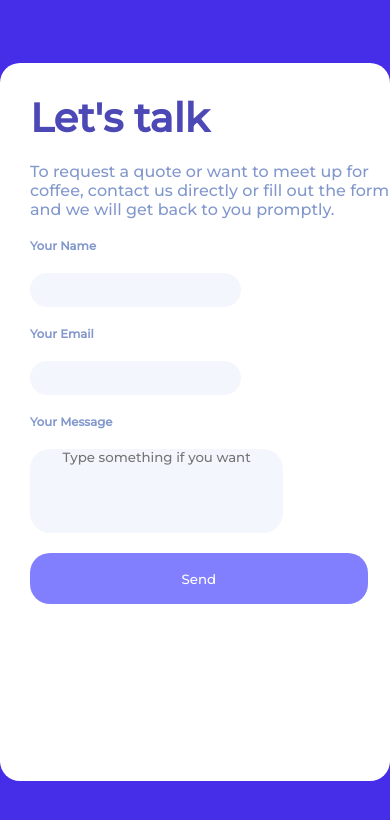
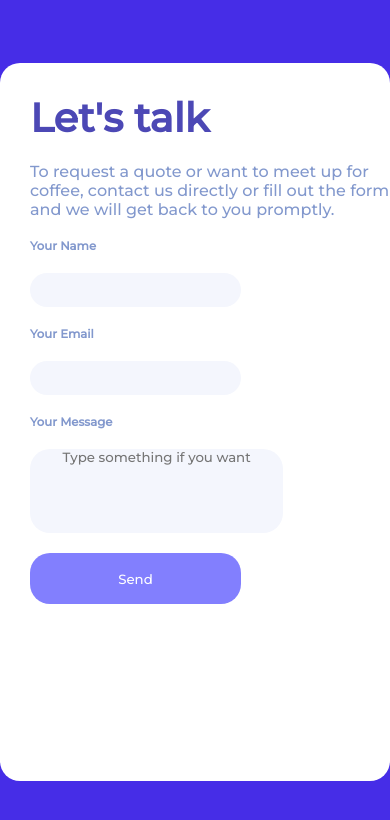
Before and after one commit to Kevinekisde/Portafolio-npm, a React (Create React App) app: page /form in a window 390 px wide. Shown: the top 820 px of the page. Built offline with nearby package versions, Linux system fonts and the light colour scheme.

Commit message:
Update Form.module.css

```diff
--- a/src/components/styles/Form.module.css
+++ b/src/components/styles/Form.module.css
@@ -180,6 +180,8 @@
         height:100vh;
         display:none
     }
-
+    .button{
+        width:25vh
+    }
 
 }
```
